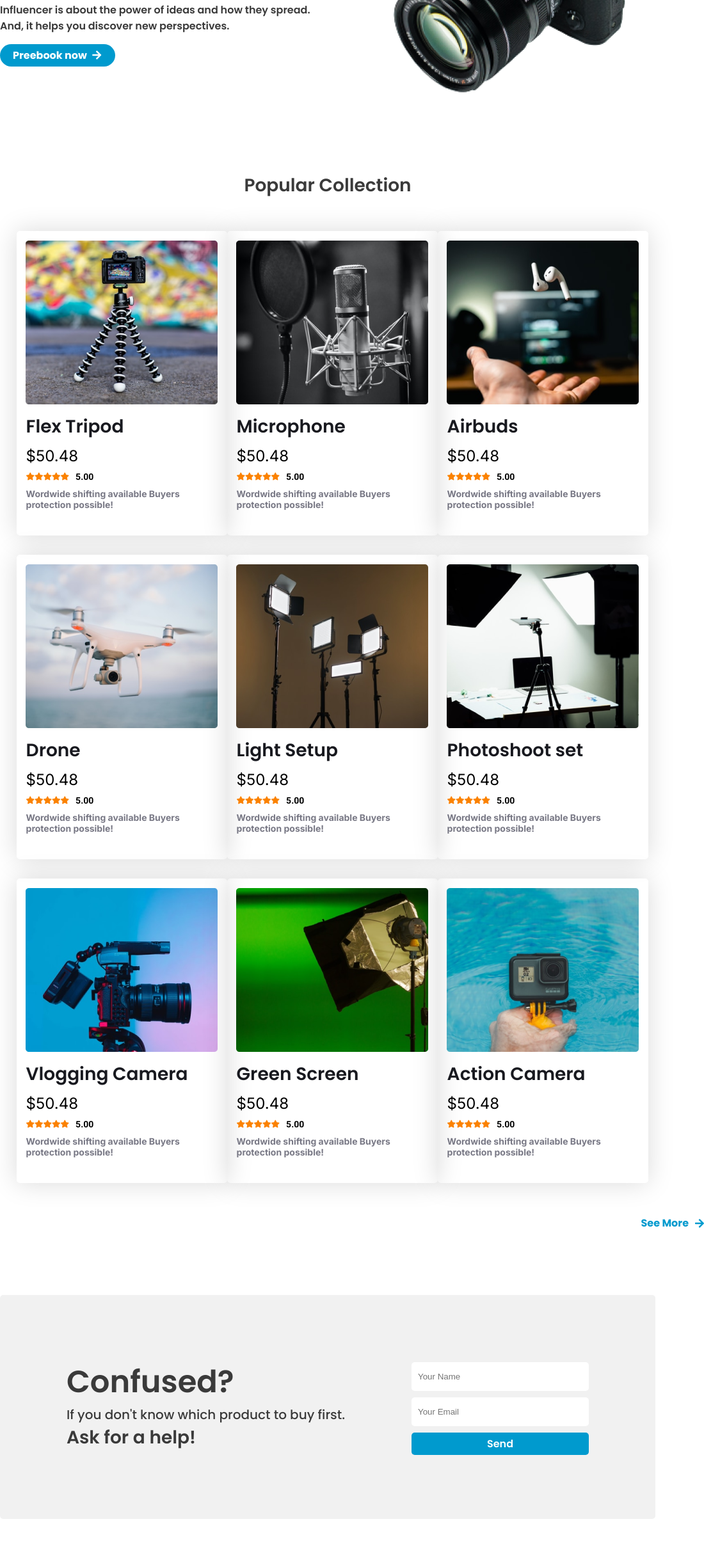
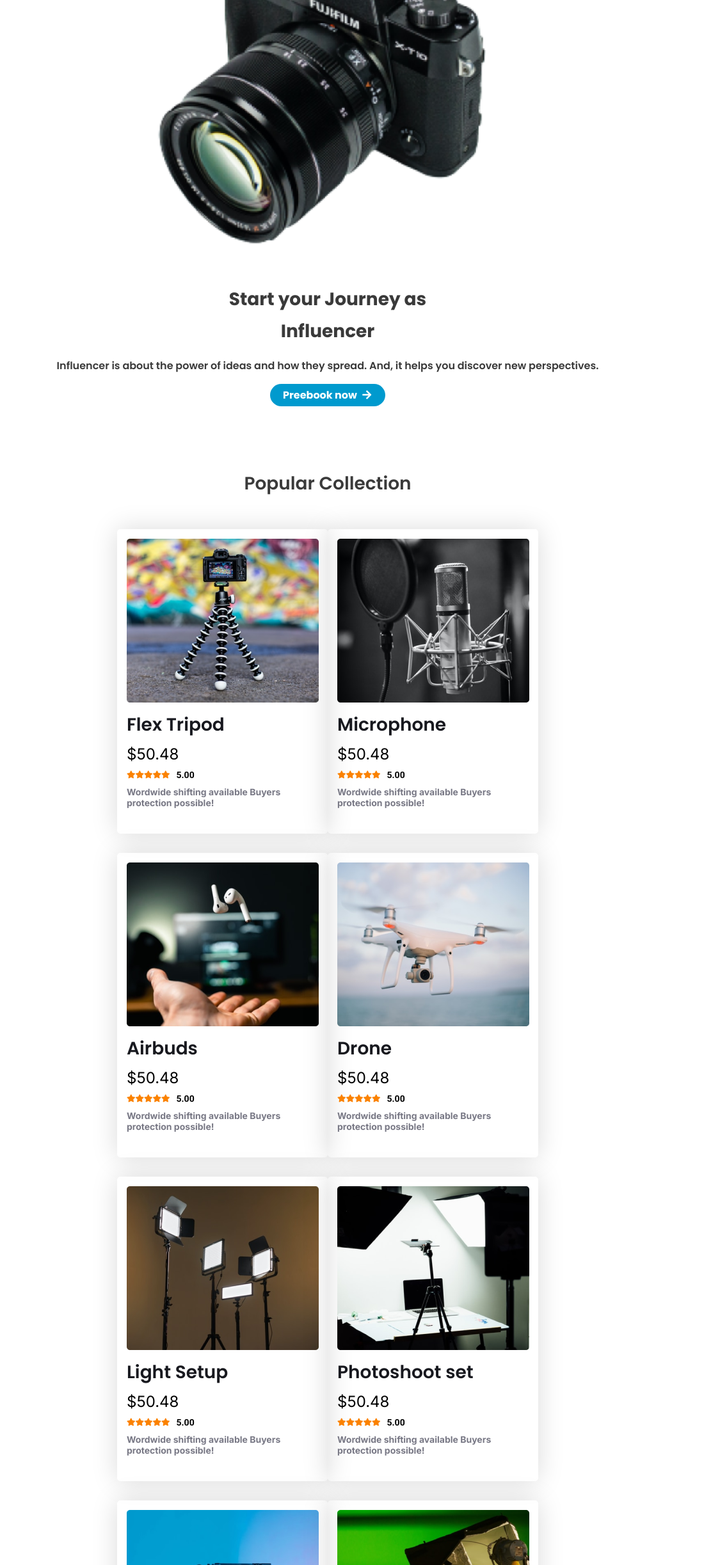
Before and after one commit to aliftamim/influencer-gear, a plain HTML site: page index.html in a window 1024 px wide. Shown: the part 354-2800 px from the top of the page at 64% size, 1100 px wide, since content can reach past the window. Drawn offline with Linux system fonts and the light colour scheme.

Commit message:
complete website full responsive

```diff
--- a/styles/style.css
+++ b/styles/style.css
@@ -337,16 +337,79 @@ body{
 
 /* For Tablet */
 
-/* @media only screen and (max-width: 844px) {
+@media (min-width:769px) and (max-width: 1199px) {
     body {
-      background-color: red;
+
     }
-  } */
+    .header-area{
+        justify-content: center;
+    }
+    .banner-area{
+        flex-direction: column;
+
+    }
+    .banner-button{
+        margin: 0 auto;
+    }
+    .banner-left{
+        order: 2;
+        margin: 0px 20px;
+        margin-top: 30px;
+    }
+
+    .banner-left h1{
+        line-height: 50px;
+        font-size: 28px;
+        text-align: center;
+    }
+
+    .banner-left p{
+        text-align: center;
+        width: 100%;
+    }
+
+    .banner-right{
+        order: 1;
+        margin: 0;
+        text-align: center;
+
+    }
+
+    .banner-right img {
+        Width: 60%;
+        Height: 60%;
+    }
+
+
+    .all-products{
+        width: 50%;
+        display: grid;
+        grid-template-columns: repeat(2,1fr);
+        justify-content: center;
+    }
+    .see-more{
+        width: 90%;
+    }
+    .consultation-area{
+        margin: 100px 15px 0px 15px;
+    }
+    .main-consultation{
+        display: flex;
+        justify-content: space-evenly;
+        align-items: center;
+        row-gap: 40px;
+        padding: 100px 0px;
+        flex-direction: column;
+    }
+    .consultation-left {
+        text-align: center;
+    }
+  }
 
 
 /* For Mobile */
 
-@media (max-width:480px) {
+@media (max-width:768px) {
 
     .main-container{
         width: 100%;
@@ -384,13 +447,14 @@ body{
 
     .banner-right{
         order: 1;
-        margin: 0;
+        margin: 0px;
+        text-align: center;
 
     }
 
     .banner-right img {
-        Width: 100%;
-        Height: 100%;
+        Width: 60%;
+        Height: 60%;
     }
 
 
@@ -413,7 +477,7 @@ body{
     }
 
 
-    .consultation-left h2, h3{
+    .consultation-left h3{
         text-align: center;
     }
 
```
